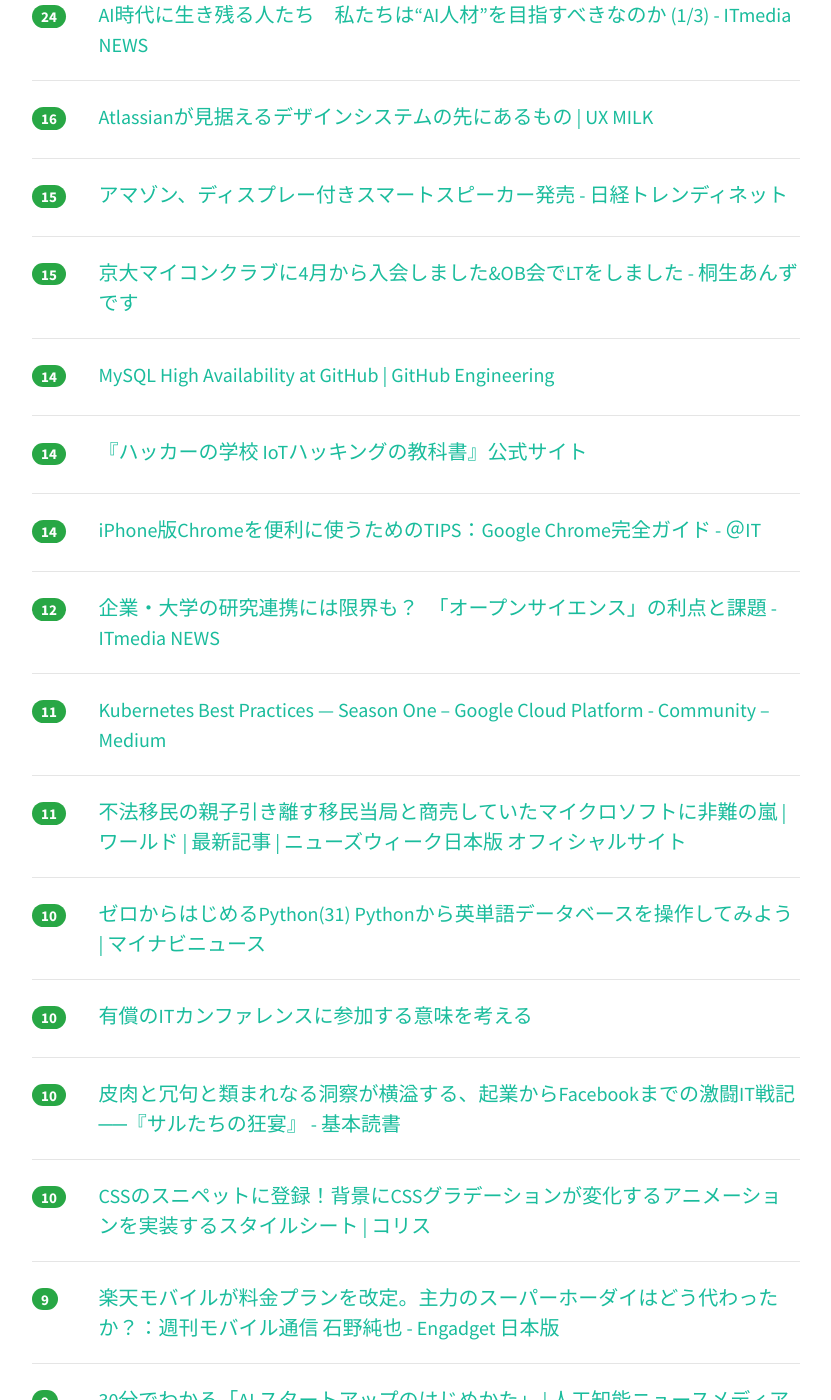
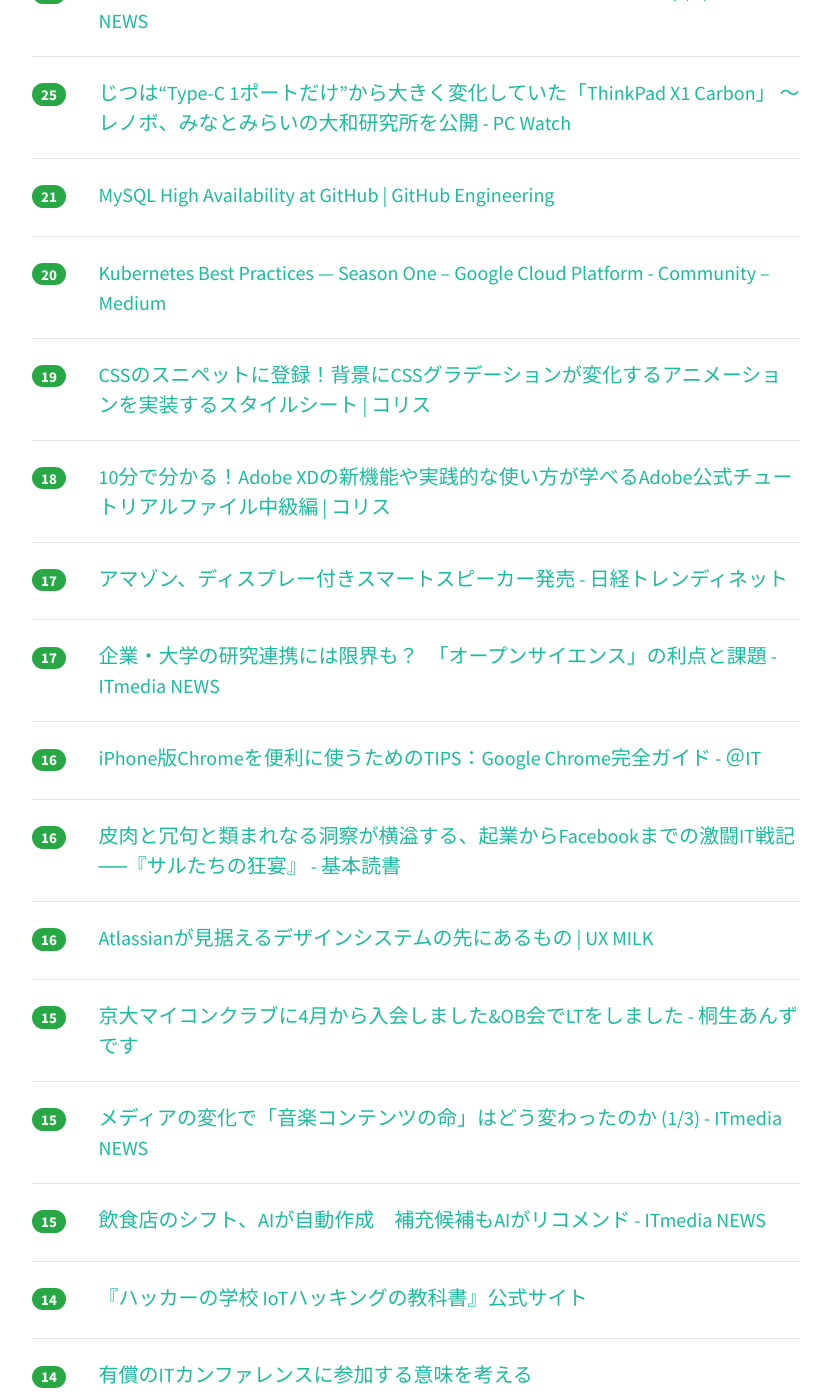
Before and after one commit to yatta47/hatena-matome-site, a Jekyll site: the page built from _posts/2018-06-21-hatena.md, in a window 1280 px wide and 1400 px high, scrolled down 1168 px. Shown: the whole window, without its empty margins (224-1055 px from the left). Built offline with Jekyll 4.4.1, drawn with Linux system fonts in a browser that asks for light colours; nearby versions of some CDN libraries; some of the changed text lies outside the part shown.

Commit message:
Updated 2018-06-21

```diff
--- a/_posts/2018-06-21-hatena.md
+++ b/_posts/2018-06-21-hatena.md
@@ -1,44 +1,54 @@
 ---
 layout: post
 title:  "2018-06-21 はてぶIT"
-date:   2018-06-21 11:01:02
+date:   2018-06-21 12:01:09
 tags: [it-hotentry]
 ---
-46 件のデータあり
+52 件のデータあり
 
 <hr><div class="row">
-<div class="col-1"><span class="badge badge-pill badge-success h2">254</span></div>
+<div class="col-1"><span class="badge badge-pill badge-success h2">310</span></div>
 <div class="col-11"><a href='https://www.publickey1.jp/blog/18/linuxboltfacebook.html' target='_blank'>Linuxバイナリを最適化して性能を向上させる「BOLT」、Facebookがオープンソースで公開。言語やコンパイラに依存せず高速化 － Publickey</a></div>
 </div>
 <hr>
 <div class="row">
-<div class="col-1"><span class="badge badge-pill badge-success h2">67</span></div>
+<div class="col-1"><span class="badge badge-pill badge-success h2">90</span></div>
 <div class="col-11"><a href='http://rkx1209.hatenablog.com/entry/2018/06/21/054624' target='_blank'>システムソフトウェアに対する攻撃の歴史と傾向 - 高度標的型攻撃や国家に支援された攻撃の仕組み - - るくすの日記 ~ Out_Of_Range ~</a></div>
 </div>
 <hr>
 <div class="row">
-<div class="col-1"><span class="badge badge-pill badge-success h2">51</span></div>
+<div class="col-1"><span class="badge badge-pill badge-success h2">58</span></div>
+<div class="col-11"><a href='https://jp.techcrunch.com/2018/06/21/2018-06-19-github-education-is-now-free-for-schools/' target='_blank'>学校単位でGitHubを無料で使えるようになった | TechCrunch Japan</a></div>
+</div>
+<hr>
+<div class="row">
+<div class="col-1"><span class="badge badge-pill badge-success h2">57</span></div>
 <div class="col-11"><a href='https://dev.classmethod.jp/cloud/aws/w-a-operational-excellence-slide/' target='_blank'>AWSの運用ベストプラクティス 「運用上の優秀性(Operational Excellence)」についてがっつり説明しているスライドがあったので和訳レポートします ｜ Developers.IO</a></div>
 </div>
 <hr>
 <div class="row">
-<div class="col-1"><span class="badge badge-pill badge-success h2">36</span></div>
+<div class="col-1"><span class="badge badge-pill badge-success h2">46</span></div>
+<div class="col-11"><a href='https://mzp.hatenablog.com/entry/2018/06/20/235044' target='_blank'>💻デスクトップマスコット - みずぴー日記</a></div>
+</div>
+<hr>
+<div class="row">
+<div class="col-1"><span class="badge badge-pill badge-success h2">41</span></div>
 <div class="col-11"><a href='http://studio-andy.hatenablog.com/entry/react-native-at-airbnb-the-technology' target='_blank'>【翻訳】React Native at Airbnb: The Technology - Studio Andy</a></div>
 </div>
 <hr>
 <div class="row">
-<div class="col-1"><span class="badge badge-pill badge-success h2">32</span></div>
-<div class="col-11"><a href='https://jp.techcrunch.com/2018/06/21/2018-06-19-github-education-is-now-free-for-schools/' target='_blank'>学校単位でGitHubを無料で使えるようになった | TechCrunch Japan</a></div>
-</div>
-<hr>
-<div class="row">
-<div class="col-1"><span class="badge badge-pill badge-success h2">31</span></div>
+<div class="col-1"><span class="badge badge-pill badge-success h2">35</span></div>
 <div class="col-11"><a href='https://japanese.engadget.com/2018/06/20/thinkpad-12-macbook/' target='_blank'>まるでThinkPad版Macbook――秘密の試作機を大和研究所に見た - Engadget 日本版</a></div>
 </div>
 <hr>
 <div class="row">
-<div class="col-1"><span class="badge badge-pill badge-success h2">25</span></div>
+<div class="col-1"><span class="badge badge-pill badge-success h2">30</span></div>
 <div class="col-11"><a href='https://qiita.com/janus_wel/items/f3640c7d7ca4c4fc388a' target='_blank'>2018 年 6 月の React Native 事情とポエム</a></div>
+</div>
+<hr>
+<div class="row">
+<div class="col-1"><span class="badge badge-pill badge-success h2">26</span></div>
+<div class="col-11"><a href='http://www.itmedia.co.jp/news/articles/1806/21/news033.html' target='_blank'>AI時代に生き残る人たち　私たちは“AI人材”を目指すべきなのか (1/3) - ITmedia NEWS</a></div>
 </div>
 <hr>
 <div class="row">
@@ -47,8 +57,43 @@ tags: [it-hotentry]
 </div>
 <hr>
 <div class="row">
-<div class="col-1"><span class="badge badge-pill badge-success h2">24</span></div>
-<div class="col-11"><a href='http://www.itmedia.co.jp/news/articles/1806/21/news033.html' target='_blank'>AI時代に生き残る人たち　私たちは“AI人材”を目指すべきなのか (1/3) - ITmedia NEWS</a></div>
+<div class="col-1"><span class="badge badge-pill badge-success h2">21</span></div>
+<div class="col-11"><a href='https://githubengineering.com/mysql-high-availability-at-github/' target='_blank'>MySQL High Availability at GitHub | GitHub Engineering</a></div>
+</div>
+<hr>
+<div class="row">
+<div class="col-1"><span class="badge badge-pill badge-success h2">20</span></div>
+<div class="col-11"><a href='https://medium.com/google-cloud/11119aee1d10' target='_blank'>Kubernetes Best Practices — Season One – Google Cloud Platform - Community – Medium</a></div>
+</div>
+<hr>
+<div class="row">
+<div class="col-1"><span class="badge badge-pill badge-success h2">19</span></div>
+<div class="col-11"><a href='https://coliss.com/articles/build-websites/operation/css/css-gradient-background-animation.html' target='_blank'>CSSのスニペットに登録！背景にCSSグラデーションが変化するアニメーションを実装するスタイルシート | コリス</a></div>
+</div>
+<hr>
+<div class="row">
+<div class="col-1"><span class="badge badge-pill badge-success h2">18</span></div>
+<div class="col-11"><a href='https://coliss.com/articles/build-websites/operation/design/adobe-xd-starter-kit-intermediate.html' target='_blank'>10分で分かる！Adobe XDの新機能や実践的な使い方が学べるAdobe公式チュートリアルファイル中級編 | コリス</a></div>
+</div>
+<hr>
+<div class="row">
+<div class="col-1"><span class="badge badge-pill badge-success h2">17</span></div>
+<div class="col-11"><a href='http://trendy.nikkeibp.co.jp/atcl/news/15/062000373/' target='_blank'>アマゾン、ディスプレー付きスマートスピーカー発売 - 日経トレンディネット</a></div>
+</div>
+<hr>
+<div class="row">
+<div class="col-1"><span class="badge badge-pill badge-success h2">17</span></div>
+<div class="col-11"><a href='http://www.itmedia.co.jp/news/articles/1806/20/news103.html' target='_blank'>企業・大学の研究連携には限界も？　「オープンサイエンス」の利点と課題 - ITmedia NEWS</a></div>
+</div>
+<hr>
+<div class="row">
+<div class="col-1"><span class="badge badge-pill badge-success h2">16</span></div>
+<div class="col-11"><a href='http://www.atmarkit.co.jp/ait/articles/1806/20/news035.html' target='_blank'>iPhone版Chromeを便利に使うためのTIPS：Google Chrome完全ガイド - ＠IT</a></div>
+</div>
+<hr>
+<div class="row">
+<div class="col-1"><span class="badge badge-pill badge-success h2">16</span></div>
+<div class="col-11"><a href='https://huyukiitoichi.hatenadiary.jp/entry/2018/06/21/080000' target='_blank'>皮肉と冗句と類まれなる洞察が横溢する、起業からFacebookまでの激闘IT戦記──『サルたちの狂宴』 - 基本読書</a></div>
 </div>
 <hr>
 <div class="row">
@@ -58,17 +103,17 @@ tags: [it-hotentry]
 <hr>
 <div class="row">
 <div class="col-1"><span class="badge badge-pill badge-success h2">15</span></div>
-<div class="col-11"><a href='http://trendy.nikkeibp.co.jp/atcl/news/15/062000373/' target='_blank'>アマゾン、ディスプレー付きスマートスピーカー発売 - 日経トレンディネット</a></div>
+<div class="col-11"><a href='https://kiryuanzu.hatenablog.com/entry/2018/06/21/030138' target='_blank'>京大マイコンクラブに4月から入会しました&OB会でLTをしました - 桐生あんずです</a></div>
 </div>
 <hr>
 <div class="row">
 <div class="col-1"><span class="badge badge-pill badge-success h2">15</span></div>
-<div class="col-11"><a href='https://kiryuanzu.hatenablog.com/entry/2018/06/21/030138' target='_blank'>京大マイコンクラブに4月から入会しました&OB会でLTをしました - 桐生あんずです</a></div>
+<div class="col-11"><a href='http://www.itmedia.co.jp/news/articles/1806/21/news034.html' target='_blank'>メディアの変化で「音楽コンテンツの命」はどう変わったのか (1/3) - ITmedia NEWS</a></div>
 </div>
 <hr>
 <div class="row">
-<div class="col-1"><span class="badge badge-pill badge-success h2">14</span></div>
-<div class="col-11"><a href='https://githubengineering.com/mysql-high-availability-at-github/' target='_blank'>MySQL High Availability at GitHub | GitHub Engineering</a></div>
+<div class="col-1"><span class="badge badge-pill badge-success h2">15</span></div>
+<div class="col-11"><a href='http://www.itmedia.co.jp/news/articles/1806/20/news121.html' target='_blank'>飲食店のシフト、AIが自動作成　補充候補もAIがリコメンド - ITmedia NEWS</a></div>
 </div>
 <hr>
 <div class="row">
@@ -78,17 +123,12 @@ tags: [it-hotentry]
 <hr>
 <div class="row">
 <div class="col-1"><span class="badge badge-pill badge-success h2">14</span></div>
-<div class="col-11"><a href='http://www.atmarkit.co.jp/ait/articles/1806/20/news035.html' target='_blank'>iPhone版Chromeを便利に使うためのTIPS：Google Chrome完全ガイド - ＠IT</a></div>
+<div class="col-11"><a href='https://qiita.com/kenazuma/items/0cb8295d15a5b6898ebd' target='_blank'>有償のITカンファレンスに参加する意味を考える</a></div>
 </div>
 <hr>
 <div class="row">
 <div class="col-1"><span class="badge badge-pill badge-success h2">12</span></div>
-<div class="col-11"><a href='http://www.itmedia.co.jp/news/articles/1806/20/news103.html' target='_blank'>企業・大学の研究連携には限界も？　「オープンサイエンス」の利点と課題 - ITmedia NEWS</a></div>
-</div>
-<hr>
-<div class="row">
-<div class="col-1"><span class="badge badge-pill badge-success h2">11</span></div>
-<div class="col-11"><a href='https://medium.com/google-cloud/11119aee1d10' target='_blank'>Kubernetes Best Practices — Season One – Google Cloud Platform - Community – Medium</a></div>
+<div class="col-11"><a href='https://css-doodle.com/' target='_blank'><css-doodle /></a></div>
 </div>
 <hr>
 <div class="row">
@@ -103,17 +143,32 @@ tags: [it-hotentry]
 <hr>
 <div class="row">
 <div class="col-1"><span class="badge badge-pill badge-success h2">10</span></div>
-<div class="col-11"><a href='https://qiita.com/kenazuma/items/0cb8295d15a5b6898ebd' target='_blank'>有償のITカンファレンスに参加する意味を考える</a></div>
+<div class="col-11"><a href='https://av.watch.impress.co.jp/docs/news/1128471.html' target='_blank'>丸いディスプレイのスマートスピーカー「Amazon Echo Spot」発売。14,980円 - AV Watch</a></div>
 </div>
 <hr>
 <div class="row">
 <div class="col-1"><span class="badge badge-pill badge-success h2">10</span></div>
-<div class="col-11"><a href='https://huyukiitoichi.hatenadiary.jp/entry/2018/06/21/080000' target='_blank'>皮肉と冗句と類まれなる洞察が横溢する、起業からFacebookまでの激闘IT戦記──『サルたちの狂宴』 - 基本読書</a></div>
+<div class="col-11"><a href='https://japan.cnet.com/article/35121172/' target='_blank'>Instagram、動画用のアプリ「IGTV」を発表--縦型で最長60分の動画に対応 - CNET Japan</a></div>
 </div>
 <hr>
 <div class="row">
 <div class="col-1"><span class="badge badge-pill badge-success h2">10</span></div>
-<div class="col-11"><a href='https://coliss.com/articles/build-websites/operation/css/css-gradient-background-animation.html' target='_blank'>CSSのスニペットに登録！背景にCSSグラデーションが変化するアニメーションを実装するスタイルシート | コリス</a></div>
+<div class="col-11"><a href='https://speakerdeck.com/taijijiji/netutowakuyun-yong-zi-dong-hua-falsehazimekata' target='_blank'>ネットワーク運用自動化のはじめかた - Speaker Deck</a></div>
+</div>
+<hr>
+<div class="row">
+<div class="col-1"><span class="badge badge-pill badge-success h2">10</span></div>
+<div class="col-11"><a href='https://github.com/google/gitprotocolio' target='_blank'>GitHub - google/gitprotocolio: A Git protocol parser written in Go.</a></div>
+</div>
+<hr>
+<div class="row">
+<div class="col-1"><span class="badge badge-pill badge-success h2">10</span></div>
+<div class="col-11"><a href='https://gfx.hatenablog.com/entry/2018/06/21/100958' target='_blank'>TypeScriptの `ReadonlyArray<T>` を使いやすくするためにtslintを活用する - Islands in the byte stream</a></div>
+</div>
+<hr>
+<div class="row">
+<div class="col-1"><span class="badge badge-pill badge-success h2">10</span></div>
+<div class="col-11"><a href='http://www.itmedia.co.jp/pcuser/articles/1806/20/news123.html' target='_blank'>ディスプレイをタッチパッドに埋め込んだCore i9搭載4KノートPC「ZenBook Pro 15」 - ITmedia PC USER</a></div>
 </div>
 <hr>
 <div class="row">
@@ -128,22 +183,27 @@ tags: [it-hotentry]
 <hr>
 <div class="row">
 <div class="col-1"><span class="badge badge-pill badge-success h2">9</span></div>
-<div class="col-11"><a href='https://css-doodle.com/' target='_blank'><css-doodle /></a></div>
+<div class="col-11"><a href='http://www.itmedia.co.jp/news/articles/1806/21/news047.html' target='_blank'>太陽の塔、内部公開が中止　公園施設の被災で再開めど立たず - ITmedia NEWS</a></div>
 </div>
 <hr>
 <div class="row">
 <div class="col-1"><span class="badge badge-pill badge-success h2">8</span></div>
-<div class="col-11"><a href='https://av.watch.impress.co.jp/docs/news/1128471.html' target='_blank'>丸いディスプレイのスマートスピーカー「Amazon Echo Spot」発売。14,980円 - AV Watch</a></div>
+<div class="col-11"><a href='https://ferret-plus.com/10075' target='_blank'>自社サービスにAI機能を！「機械学習」の要素を取り入れたJavaScriptライブラリ9選｜ferret [フェレット]</a></div>
 </div>
 <hr>
 <div class="row">
 <div class="col-1"><span class="badge badge-pill badge-success h2">8</span></div>
-<div class="col-11"><a href='http://www.itmedia.co.jp/news/articles/1806/21/news034.html' target='_blank'>メディアの変化で「音楽コンテンツの命」はどう変わったのか (1/3) - ITmedia NEWS</a></div>
+<div class="col-11"><a href='http://ascii.jp/elem/000/001/697/1697199/' target='_blank'>ASCII.jp：好きなキーボードやマウスをBluetooth化するアダプター</a></div>
 </div>
 <hr>
 <div class="row">
 <div class="col-1"><span class="badge badge-pill badge-success h2">8</span></div>
-<div class="col-11"><a href='https://coliss.com/articles/build-websites/operation/design/adobe-xd-starter-kit-intermediate.html' target='_blank'>10分で分かる！Adobe XDの新機能や実践的な使い方が学べるAdobe公式チュートリアルファイル中級編 | コリス</a></div>
+<div class="col-11"><a href='https://github.com/facebookincubator/BOLT' target='_blank'>GitHub - facebookincubator/BOLT: Binary Optimization and Layout Tool - A linux command-line utility used for optimizing performance of binaries</a></div>
+</div>
+<hr>
+<div class="row">
+<div class="col-1"><span class="badge badge-pill badge-success h2">8</span></div>
+<div class="col-11"><a href='http://www.atmarkit.co.jp/ait/articles/1806/21/news018.html' target='_blank'>プロトタイプは画面や機能ごとに作ってはいけない：もう迷わない！　ビジネスを成長させるUXデザイン手法の使い方（5） - ＠IT</a></div>
 </div>
 <hr>
 <div class="row">
@@ -153,27 +213,7 @@ tags: [it-hotentry]
 <hr>
 <div class="row">
 <div class="col-1"><span class="badge badge-pill badge-success h2">7</span></div>
-<div class="col-11"><a href='https://ferret-plus.com/10075' target='_blank'>自社サービスにAI機能を！「機械学習」の要素を取り入れたJavaScriptライブラリ9選｜ferret [フェレット]</a></div>
-</div>
-<hr>
-<div class="row">
-<div class="col-1"><span class="badge badge-pill badge-success h2">7</span></div>
 <div class="col-11"><a href='https://pc.watch.impress.co.jp/docs/news/1128677.html' target='_blank'>Amazon、タッチ対応の円形ディスプレイがついたスマートスピーカー「Echo Spot」 - PC Watch</a></div>
-</div>
-<hr>
-<div class="row">
-<div class="col-1"><span class="badge badge-pill badge-success h2">7</span></div>
-<div class="col-11"><a href='https://japan.cnet.com/article/35121172/' target='_blank'>Instagram、動画用のアプリ「IGTV」を発表--縦型で最長60分の動画に対応 - CNET Japan</a></div>
-</div>
-<hr>
-<div class="row">
-<div class="col-1"><span class="badge badge-pill badge-success h2">6</span></div>
-<div class="col-11"><a href='http://ascii.jp/elem/000/001/697/1697199/' target='_blank'>ASCII.jp：好きなキーボードやマウスをBluetooth化するアダプター</a></div>
-</div>
-<hr>
-<div class="row">
-<div class="col-1"><span class="badge badge-pill badge-success h2">6</span></div>
-<div class="col-11"><a href='https://speakerdeck.com/taijijiji/netutowakuyun-yong-zi-dong-hua-falsehazimekata' target='_blank'>ネットワーク運用自動化のはじめかた - Speaker Deck</a></div>
 </div>
 <hr>
 <div class="row">
@@ -188,12 +228,27 @@ tags: [it-hotentry]
 <hr>
 <div class="row">
 <div class="col-1"><span class="badge badge-pill badge-success h2">5</span></div>
+<div class="col-11"><a href='https://wired.jp/series/the-young-and-the-reckless/07_person-a/' target='_blank'>Ⅶ. マイクロソフトから来た男──連載「マイクロソフトをハッキングした少年たち」｜WIRED.jp</a></div>
+</div>
+<hr>
+<div class="row">
+<div class="col-1"><span class="badge badge-pill badge-success h2">5</span></div>
 <div class="col-11"><a href='https://www.cnn.co.jp/business/35121137.html' target='_blank'>CNN.co.jp : テスラ従業員が操業妨害、運用システム改ざんや情報漏洩 - (1/2)</a></div>
 </div>
 <hr>
 <div class="row">
 <div class="col-1"><span class="badge badge-pill badge-success h2">5</span></div>
-<div class="col-11"><a href='http://www.itmedia.co.jp/news/articles/1806/20/news121.html' target='_blank'>飲食店のシフト、AIが自動作成　補充候補もAIがリコメンド - ITmedia NEWS</a></div>
+<div class="col-11"><a href='https://webtan.impress.co.jp/e/2018/06/21/29164' target='_blank'>変化激しいSEMの世界「自分の成功体験は正解じゃない」　個性を生かすチーム運営とは？ | 森田雄＆林真理子が聴く「Web系キャリア探訪」 | Web担当者Forum</a></div>
+</div>
+<hr>
+<div class="row">
+<div class="col-1"><span class="badge badge-pill badge-success h2">5</span></div>
+<div class="col-11"><a href='https://jp.techcrunch.com/2018/06/21/2018-06-20-amazon-prime-wardrobe-officially-launches-to-all-u-s-prime-members/' target='_blank'>Ammazon、Prime Wardrobeをアメリカで正式スタート――自宅でゆっくり試着できる | TechCrunch Japan</a></div>
+</div>
+<hr>
+<div class="row">
+<div class="col-1"><span class="badge badge-pill badge-success h2">5</span></div>
+<div class="col-11"><a href='http://shinyorke.hatenablog.com/entry/docker' target='_blank'>「Dockerによるアプリケーション開発環境構築ガイド」はプロのエンジニア必読の一冊だ（断言） - Lean Baseball</a></div>
 </div>
 <hr>
 <div class="row">
@@ -203,36 +258,11 @@ tags: [it-hotentry]
 <hr>
 <div class="row">
 <div class="col-1"><span class="badge badge-pill badge-success h2">4</span></div>
-<div class="col-11"><a href='https://wired.jp/series/the-young-and-the-reckless/07_person-a/' target='_blank'>Ⅶ. マイクロソフトから来た男──連載「マイクロソフトをハッキングした少年たち」｜WIRED.jp</a></div>
-</div>
-<hr>
-<div class="row">
-<div class="col-1"><span class="badge badge-pill badge-success h2">4</span></div>
 <div class="col-11"><a href='https://code.facebook.com/posts/605721433136474' target='_blank'>Accelerate large-scale applications with BOLT | Engineering Blog | Facebook Code | Facebook</a></div>
 </div>
 <hr>
 <div class="row">
 <div class="col-1"><span class="badge badge-pill badge-success h2">4</span></div>
-<div class="col-11"><a href='https://github.com/facebookincubator/BOLT' target='_blank'>GitHub - facebookincubator/BOLT: Binary Optimization and Layout Tool - A linux command-line utility used for optimizing performance of binaries</a></div>
+<div class="col-11"><a href='https://geek-out.jp/column/entry/2018/06/21/110000' target='_blank'>山口の公共施設から世界最先端のアートを発信！ ― ITを駆使して文化事業をハックするYCAMの取り組み - GeekOut</a></div>
 </div>
 <hr>
-<div class="row">
-<div class="col-1"><span class="badge badge-pill badge-success h2">4</span></div>
-<div class="col-11"><a href='https://jp.techcrunch.com/2018/06/21/2018-06-20-amazon-prime-wardrobe-officially-launches-to-all-u-s-prime-members/' target='_blank'>Ammazon、Prime Wardrobeをアメリカで正式スタート――自宅でゆっくり試着できる | TechCrunch Japan</a></div>
-</div>
-<hr>
-<div class="row">
-<div class="col-1"><span class="badge badge-pill badge-success h2">3</span></div>
-<div class="col-11"><a href='http://www.itmedia.co.jp/news/articles/1806/21/news047.html' target='_blank'>太陽の塔、内部公開が中止　公園施設の被災で再開めど立たず - ITmedia NEWS</a></div>
-</div>
-<hr>
-<div class="row">
-<div class="col-1"><span class="badge badge-pill badge-success h2">3</span></div>
-<div class="col-11"><a href='http://www.atmarkit.co.jp/ait/articles/1806/21/news018.html' target='_blank'>プロトタイプは画面や機能ごとに作ってはいけない：もう迷わない！　ビジネスを成長させるUXデザイン手法の使い方（5） - ＠IT</a></div>
-</div>
-<hr>
-<div class="row">
-<div class="col-1"><span class="badge badge-pill badge-success h2">3</span></div>
-<div class="col-11"><a href='https://webtan.impress.co.jp/e/2018/06/21/29164' target='_blank'>変化激しいSEMの世界「自分の成功体験は正解じゃない」　個性を生かすチーム運営とは？ | 森田雄＆林真理子が聴く「Web系キャリア探訪」 | Web担当者Forum</a></div>
-</div>
-<hr>
```
